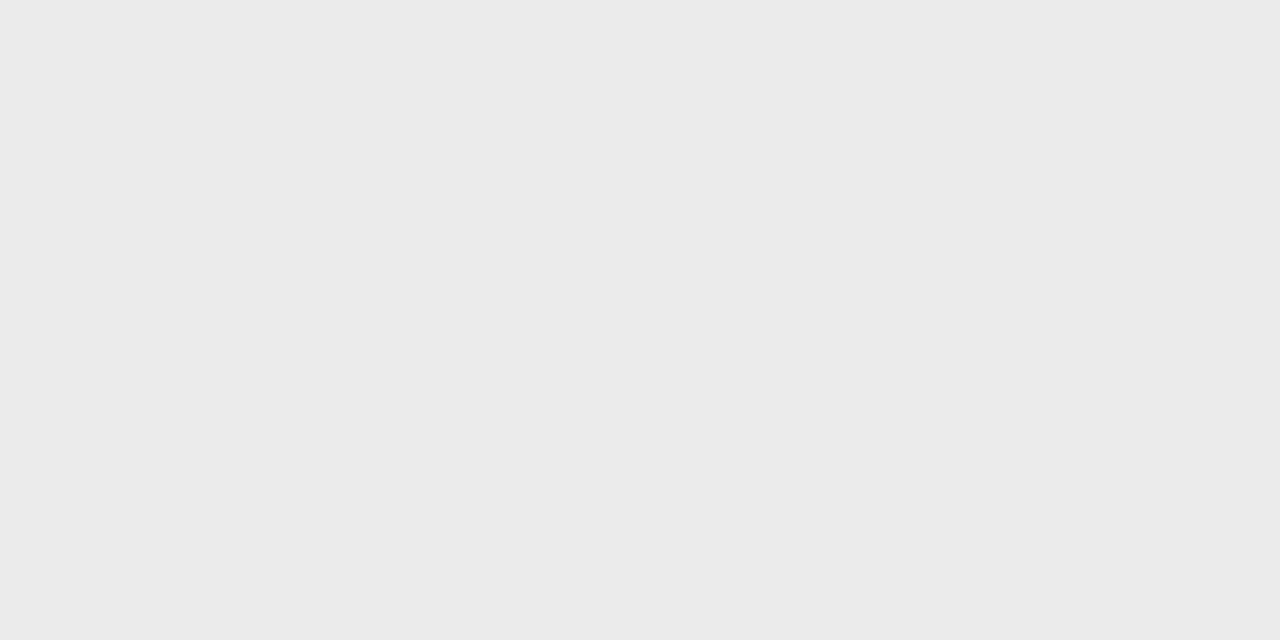
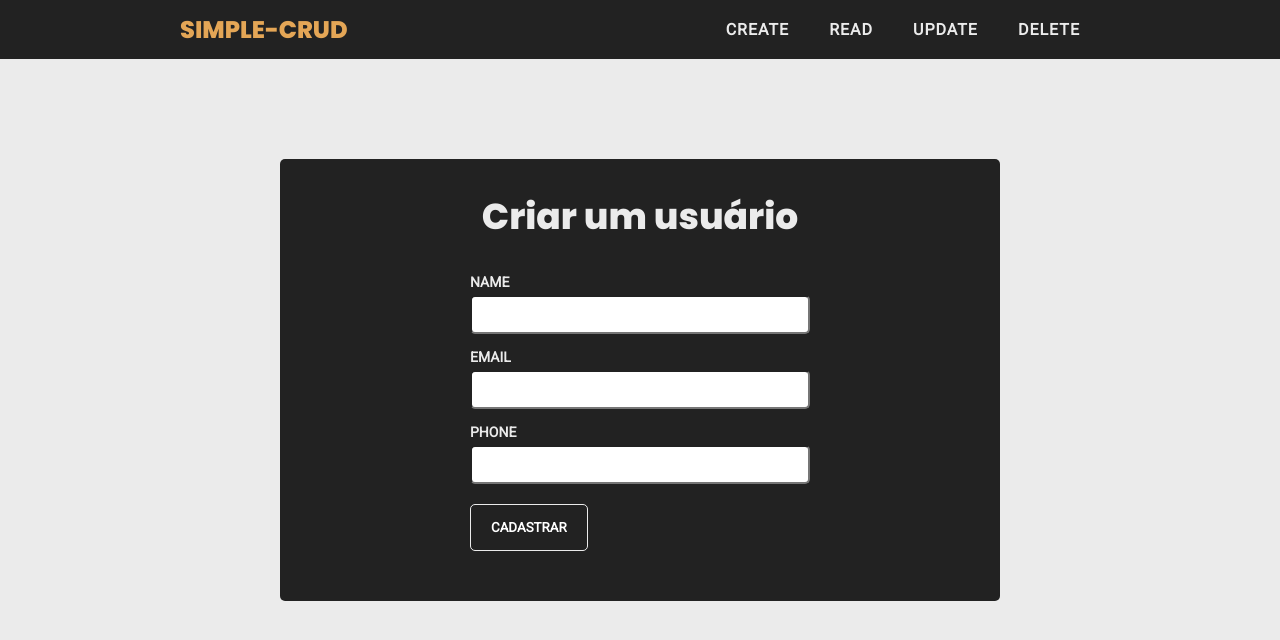
Before and after one commit to codenads/simple-crud, a React (Create React App) app in the folder frontend/: page /create in a window 1280 px wide. Shown: the top 640 px of the page. Built offline with nearby package versions, Linux system fonts and the light colour scheme.

Commit message:
Frotend do Create

```diff
--- /dev/null
+++ b/frontend/src/components/Create/index.tsx
@@ -0,0 +1,28 @@
+import React from 'react';
+import Header from '../Header'
+import './styles.css'
+
+const Create = () => {
+    return (
+        <div>
+            <Header />
+            <main className="container main">
+                <h2>Criar um usuário</h2>
+                <form>
+                    <label htmlFor="name">Name</label>
+                    <input name="name" id="name" type="text"/>
+
+                    <label htmlFor="email">Email</label>
+                    <input name="email" id="email" type="email"/>
+
+                    <label htmlFor="phone">Phone</label>
+                    <input name="phone" id="phone" type="text"/>
+
+                    <button type="submit">Cadastrar</button>
+                </form>
+            </main>
+        </div>
+    );
+};
+
+export default Create;
--- /dev/null
+++ b/frontend/src/components/Create/styles.css
@@ -0,0 +1,66 @@
+
+h2 {
+    font-family: Poppins;
+    font-size: 36px;
+    color: rgb(235,235,235);
+    text-align: center;
+
+    margin-bottom: 30px;
+}
+
+form {
+    width: 50%;
+    margin: 0 auto;
+}
+
+form label {
+    display: block;
+
+    font-size: 14px;
+    font-family: Roboto;
+    font-weight: bold;
+    text-transform: uppercase;
+
+    margin-bottom: 5px;
+
+    color: rgb(235,235,235);
+}
+
+form input {
+    display: block;
+    width: 100%;
+    outline: none;
+    padding: 10px;
+    border-radius: 5px;
+}
+
+form input + label {
+    display: block;
+    margin-top: 15px;
+}
+
+form button {
+    border: 1px solid rgb(235,235,235);
+    border-radius: 5px;
+    outline: none;
+    background: #222;
+    font-family: Roboto;
+    font-weight: bold;
+    text-transform: uppercase;
+    color: #fff;
+
+    margin: 20px 0;
+    padding: 15px 20px;
+    cursor: pointer;
+
+    transition: all .2s ease;
+}
+
+form button:hover {
+    border-color: burlywood;
+    color: burlywood;
+}
+
+.container.main {
+    max-width: 720px;
+}
--- a/frontend/src/components/Header/index.tsx
+++ b/frontend/src/components/Header/index.tsx
@@ -1,4 +1,5 @@
 import React from 'react'
+import { Link } from 'react-router-dom'
 
 import './styles.css'
 
@@ -7,12 +8,12 @@ const Header = () => {
     return (
         <header>
             <nav className="container desktop-nav">
-                <span>simple-crud</span>
+                <Link to="/">simple-crud</Link>
                 <ul>
-                    <li>Create</li>
-                    <li>Read</li>
-                    <li>Update</li>
-                    <li>Delete</li>
+                    <li><Link to="/create">Create</Link></li>
+                    <li><Link to="/create">Read</Link></li>
+                    <li><Link to="/create">Update</Link></li>
+                    <li><Link to="/create">Delete</Link></li>
                 </ul>
             </nav>
         </header>
--- a/frontend/src/components/Header/styles.css
+++ b/frontend/src/components/Header/styles.css
@@ -8,28 +8,32 @@ header {
     padding: 0 20px;
 }
 
-.desktop-nav span {
+.desktop-nav > a {
     font-family: Poppins;
     text-transform: uppercase;
+    font-size: 24px;
+    color: rgb(228, 166, 86);
 }
 
 .desktop-nav ul {
     display: flex;
 }
 
-.desktop-nav ul li {
+.desktop-nav ul li a {
+    display: block;
+
     font-family: Roboto;
     font-weight: 600;
     letter-spacing: 1px;
     text-transform: uppercase;
+
     padding: 20px 10px;
+    margin: 0 10px;
 
     cursor: pointer;
-    margin: 0 10px;
     transition: color .2s ease;
-    overflow: hidden;
 }
 
-.desktop-nav ul li:hover {
+.desktop-nav ul li a:hover {
     color: burlywood;
 }
--- a/frontend/src/components/Main/styles.css
+++ b/frontend/src/components/Main/styles.css
@@ -1,23 +1,7 @@
-main {
-    padding: 30px 20px;
-    background: #222;
-    border-radius: 5px;
-}
-
-.inner-container {
-    width: 90%;
-    margin: 0 auto;
-    margin-bottom: 20px;
-}
-
-.container.main {
-    margin-top: 100px;
-    display: block;
-}
-
 p > span {
     color: burlywood;
 }
+
 
 h1 {
     font-family: Poppins;
--- a/frontend/src/global.css
+++ b/frontend/src/global.css
@@ -8,7 +8,13 @@ body {
     background: rgb(235, 235, 235);
 }
 
-p, span, li, button {
+main {
+    padding: 30px 20px;
+    background: #222;
+    border-radius: 5px;
+}
+
+p, span, li, a {
     color:  rgb(235, 235, 235);
 }
 
@@ -24,8 +30,20 @@ img {
     display: block;
 }
 
+
 .container {
     max-width: 960px;
     margin: 0 auto;
     display: flex;
 }
+
+.inner-container {
+    width: 90%;
+    margin: 0 auto;
+    margin-bottom: 20px;
+}
+
+.container.main {
+    margin-top: 100px;
+    display: block;
+}
--- a/frontend/src/routes.tsx
+++ b/frontend/src/routes.tsx
@@ -1,11 +1,13 @@
 import React from 'react';
 import { BrowserRouter, Route } from 'react-router-dom';
 import Main from './components/Main';
+import Create from './components/Create'
 
 const Routes = () => {
     return (
         <BrowserRouter>
             <Route component={Main} path="/" exact/>
+            <Route component={Create} path="/create" />
         </BrowserRouter>
     );
 }
```
